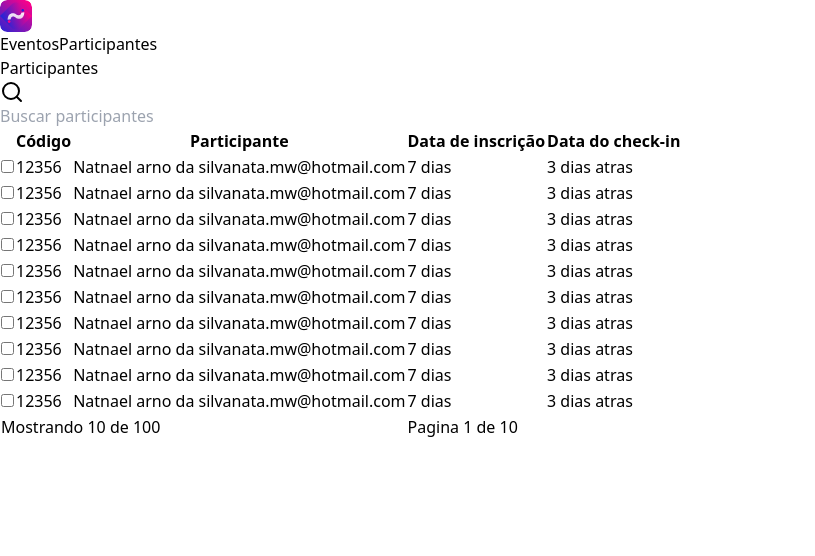
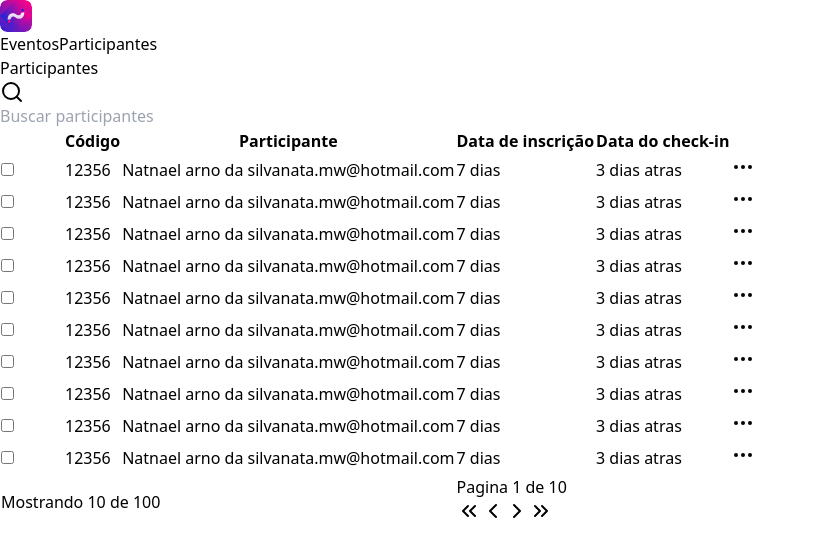
Before and after one commit to Nata07/nspass-in, a React (Vite) app: page / in a window 1280 px wide. Shown: the top 556 px of the page, without its empty margins (0-815 px from the left). Built offline with nearby package versions, Linux system fonts and the light colour scheme.

Commit message:
feat: added buttons pagination

```diff
--- a/src/components/attendee-list.tsx
+++ b/src/components/attendee-list.tsx
@@ -1,4 +1,4 @@
-import { LucideSearch } from "lucide-react";
+import { LucideChevronLeft, LucideChevronRight, LucideChevronsLeft, LucideChevronsRight, LucideMoreHorizontal, LucideSearch } from "lucide-react";
 
 export function AttendeeList() {
   return (
@@ -14,12 +14,12 @@ export function AttendeeList() {
         <table className="w-full">
           <thead>
             <tr className="border border-white/10">
-              <th className="py-3 px-4 text-sm font-semibold text-left" />
+              <th style={{ width: 64}} className="py-3 px-4 text-sm font-semibold text-left" />
               <th className="py-3 px-4 text-sm font-semibold text-left">Código</th>
               <th className="py-3 px-4 text-sm font-semibold text-left">Participante</th>
               <th className="py-3 px-4 text-sm font-semibold text-left">Data de inscrição</th>
               <th className="py-3 px-4 text-sm font-semibold text-left">Data do check-in</th>
-              <th className="py-3 px-4 text-sm font-semibold text-left"></th>
+              <th style={{ width: 64}} className="py-3 px-4 text-sm font-semibold text-left"></th>
             </tr>
           </thead>
           <tbody>
@@ -37,7 +37,11 @@ export function AttendeeList() {
                 </td>
                 <td className="py-3 px-4 text-sm text-zinc-300">7 dias</td>
                 <td className="py-3 px-4 text-sm text-zinc-300">3 dias atras</td>
-                <td className="py-3 px-4 text-sm text-zinc-300"></td>
+                <td className="py-3 px-4 text-sm text-zinc-300">
+                  <button className="bg-black border border-white/10 rounded-md p-1.5">
+                    <LucideMoreHorizontal className="size-4" />
+                  </button>
+                </td>
               </tr>
             ))}
           </tbody>
@@ -47,7 +51,24 @@ export function AttendeeList() {
                 Mostrando 10 de 100
               </td>
               <td className="py-3 px-4 text-sm text-zinc-300 text-right" colSpan={3}>
-                Pagina 1 de 10
+                <div className="inline-flex items-center gap-8">
+                  <span>Pagina 1 de 10</span>
+
+                  <div className="flex gap-1.5">
+                    <button className="bg-white/10 border border-white/10 rounded-md p-1.5">
+                      <LucideChevronsLeft className="size-4" />
+                    </button>
+                    <button className="bg-white/10 border border-white/10 rounded-md p-1.5">
+                      <LucideChevronLeft className="size-4" />
+                    </button>
+                    <button className="bg-white/10 border border-white/10 rounded-md p-1.5">
+                      <LucideChevronRight className="size-4" />
+                    </button>
+                    <button className="bg-white/10 border border-white/10 rounded-md p-1.5">
+                      <LucideChevronsRight className="size-4" />
+                    </button>
+                  </div>
+                </div>
               </td>
             </tr>
           </tfoot>
```
